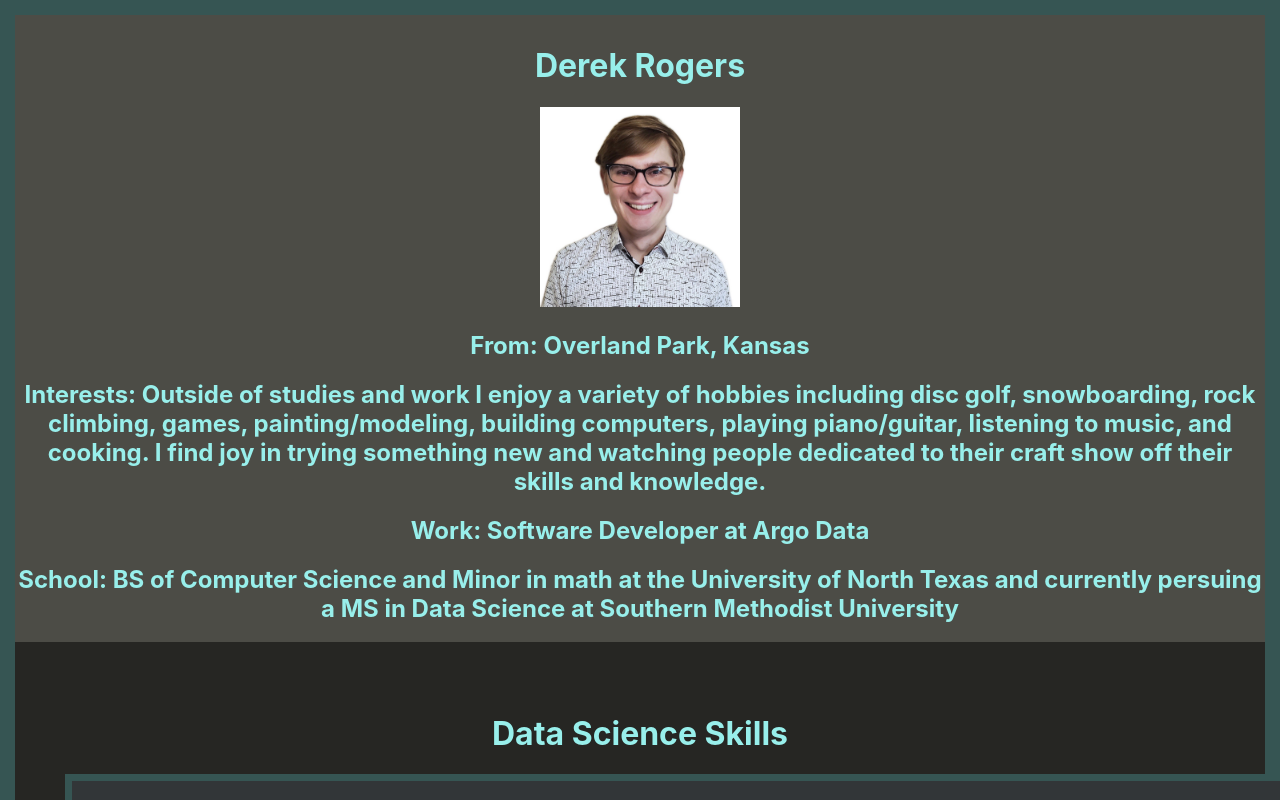
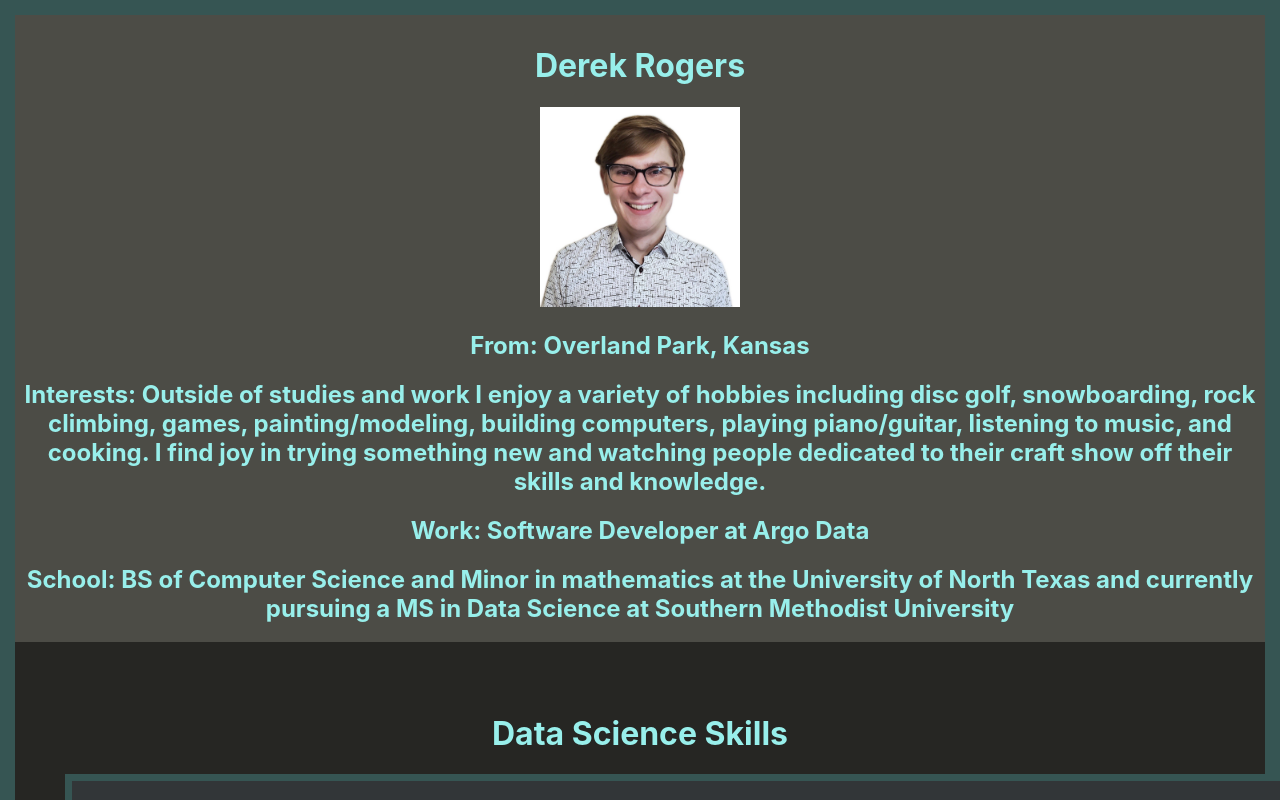
Before and after one commit to DotSumWedge/DotSumWedge.github.io, a React (Create React App) app: page / in a window 1280 px wide. Shown: the top 800 px of the page. Built offline with nearby package versions, Linux system fonts and the light colour scheme.

Commit message:
Updated about me text

```diff
--- a/src/App.js
+++ b/src/App.js
@@ -22,7 +22,7 @@ function App() {
           Work: Software Developer at Argo Data
         </h2>
         <h2>
-          School: BS of Computer Science and Minor in math at the University of North Texas and currently persuing a MS in Data Science at Southern Methodist University
+          School: BS of Computer Science and Minor in mathematics at the University of North Texas and currently pursuing  a MS in Data Science at Southern Methodist University
         </h2>
         <Routes>
             <Route path="*" element={<BarChartPage />} />
```
